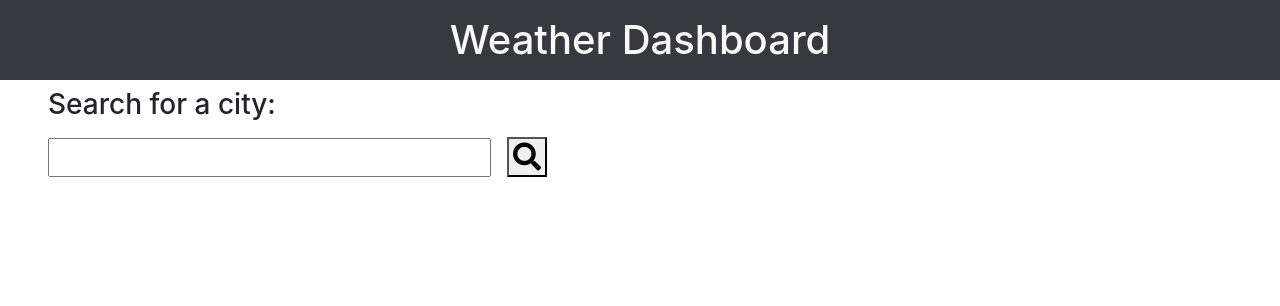
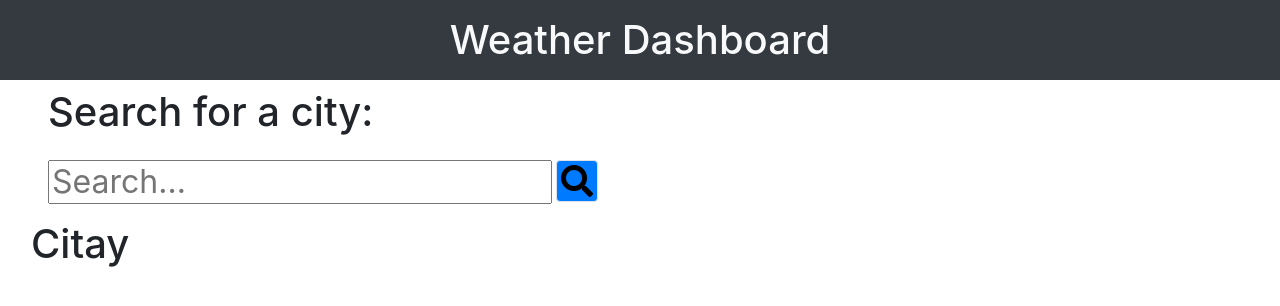
Before and after one commit to MarcusTravis/Weather-Dashboard, a plain HTML site: page index.html in a window 1280 px wide. Drawn offline with nearby package versions, Linux system fonts and the light colour scheme; no server answers.

Commit message:
added jQuery Ajax calls, one for weather infor, one for UV info. Also deleted style.css since bootstrap allows me to no longer require it.

```diff
--- a/index.html
+++ b/index.html
@@ -7,35 +7,32 @@
 
     <!-- Bootstrap CSS -->
     <link rel="stylesheet" href="https://stackpath.bootstrapcdn.com/bootstrap/4.5.0/css/bootstrap.min.css" integrity="sha384-9aIt2nRpC12Uk9gS9baDl411NQApFmC26EwAOH8WgZl5MYYxFfc+NcPb1dKGj7Sk" crossorigin="anonymous">
-    <link
-      rel="stylesheet"
-      href="https://use.fontawesome.com/releases/v5.8.1/css/all.css"
-      integrity="sha384-50oBUHEmvpQ+1lW4y57PTFmhCaXp0ML5d60M1M7uH2+nqUivzIebhndOJK28anvf"
-      crossorigin="anonymous"
-    />
+    <link rel="stylesheet" href="https://use.fontawesome.com/releases/v5.8.1/css/all.css" integrity="sha384-50oBUHEmvpQ+1lW4y57PTFmhCaXp0ML5d60M1M7uH2+nqUivzIebhndOJK28anvf" crossorigin="anonymous"/>
 
     <title>Weather Dashboard</title>
   </head>
   <body>
-    <div class="container-fluid">
+    <main class="container-fluid">
         <!-- start header -->
-        <div class="row">
+        <header class="row">
             <div class="col h1 text-center pb-3 pt-3 bg-dark text-light">Weather Dashboard</div>
-        </div>
+        </header>
         <!-- close header -->
 
         <!-- start main -->
         <div class="row">
             <!-- start input col -->
-            <div class="col" id="leftCol"></div>
+            <div class="col-md-4" id="leftCol"></div>
             <!-- close input col -->
 
+            <div class="col-md-2"></div>
+
             <!-- start output col -->
-            <div class="col" id="rightCol"></div>
+            <div class="col-md-6" id="rightCol"></div>
             <!-- close output col -->
         </div>
         <!-- close main -->
-    </div>
+    </main>
 
     <!-- Optional JavaScript -->
     <!-- jQuery first, then Popper.js, then Bootstrap JS -->
--- a/script.js
+++ b/script.js
@@ -8,32 +8,93 @@
     //use local storage to keep data inside divs or spans
     //button needs to make call to weather API
     var leftCol = document.getElementById("leftCol");
+    var rightCol = document.getElementById("rightCol");
     var input = document.createElement("input");
-    var div = document.createElement("div")
-    var btn1 = document.createElement("button")
-    leftCol.textContent = ("Search for a city:");
-    leftCol.setAttribute("class", "h3 pl-5")
-    leftCol.appendChild(div);
-    div.appendChild(input);
-    input.setAttribute("class", "mt-3")
-    div.appendChild(btn1);
-    btn1.setAttribute("class", "fa fa-search 3x p-1 m-0 ml-3")
+    var div1 = document.createElement("div");
+    var div2 = document.createElement("div");
+    var div3 = document.createElement("div");
+    var cityInfoSpan = document.createElement("span");
+    var tempSpan = document.createElement("span");
+    var humidSpan = document.createElement("span");
+    var windSpan = document.createElement("span");
+    var UVSpan = document.createElement("span");
+    var linebreak = document.createElement("br");
+    // var div4 = document.createElement("div")
+    var btn1 = document.createElement("button");
 
-    var queryURL = "http://api.openweathermap.org/data/2.5/weather?q=Gilbert,Arizona&appid=a2c6aeb70811d753296d3acafec7dceb";
+    leftCol.setAttribute("class", "h2 pl-5");
+    leftCol.appendChild(div1);
+    leftCol.appendChild(div2);
+    rightCol.appendChild(div3);
+
+    div1.textContent = ("Search for a city:");
+    div1.setAttribute("class", "h1");
+
+
+    div2.appendChild(input);
+    input.setAttribute("class", "mt-3");
+    input.setAttribute("placeholder", "Search...");
+    div2.appendChild(btn1);
+    btn1.setAttribute("class", "fa fa-search 3x bg-primary rounded border p-1 m-0 ml-1");
+
+    div3.appendChild(cityInfoSpan);
+    cityInfoSpan.innerText = ("Citay");
+    cityInfoSpan.setAttribute("class", "h1 navbar");
+
+
+    btn1.addEventListener("click", function(e){
+        var inputVal = input.value;
+        console.log(inputVal)
+
+    });
+
+
+    var queryURL1 = "http://api.openweathermap.org/data/2.5/weather?units=imperial&q="+ inputVal + "&appid=a2c6aeb70811d753296d3acafec7dceb";
+
 
     $.ajax({
-        url: queryURL,
+        url: queryURL1,
         method: "GET"
     })
     .then(function(response) {
         var results = response.data;
-          console.log(results);
+        const temp = response.main.temp;
+        const wind = response.wind.speed;
+        const humid = response.main.humidity;
         console.log(response);
-          console.log(response.weather);
+
+
+
+        div3.appendChild(tempSpan);
+        tempSpan.innerText = ("Tempurature: " + temp);
+        tempSpan.setAttribute("class", "h4 mt-3 navbar");
+
+        div3.appendChild(humidSpan);
+        humidSpan.textContent = ("Humidity: " + humid);
+        humidSpan.setAttribute("class", "h4 mt-3 navbar");
+
+        div3.appendChild(windSpan);
+        windSpan.textContent = ("Wind Speed: " + wind);
+        windSpan.setAttribute("class", "h4 mt-3 navbar");
+
 
     });
 
+    var queryURL2 = "http://api.openweathermap.org/data/2.5/uvi?appid=a2c6aeb70811d753296d3acafec7dceb&lat=33.35&lon=-111.79";
 
+    $.ajax({
+        url: queryURL2,
+        method: "GET"
+    })
+    .then(function(response2) {
+        console.log(response2)
+        const UV = response2.value
+
+
+        div3.appendChild(UVSpan);
+        UVSpan.textContent = ("UV Index: " + UV);
+        UVSpan.setAttribute("class", "h4 mt-3 navbar");
+    });
     // WHEN I view current weather conditions for that city
     // THEN I am presented with the city name, the date, an icon representation of weather conditions, the temperature, the humidity, the wind speed, and the UV index
     //display info retrieved for API
```
Also changed, not shown: style.css (deleted). Lines whose indentation alone changed are shown as unchanged.
